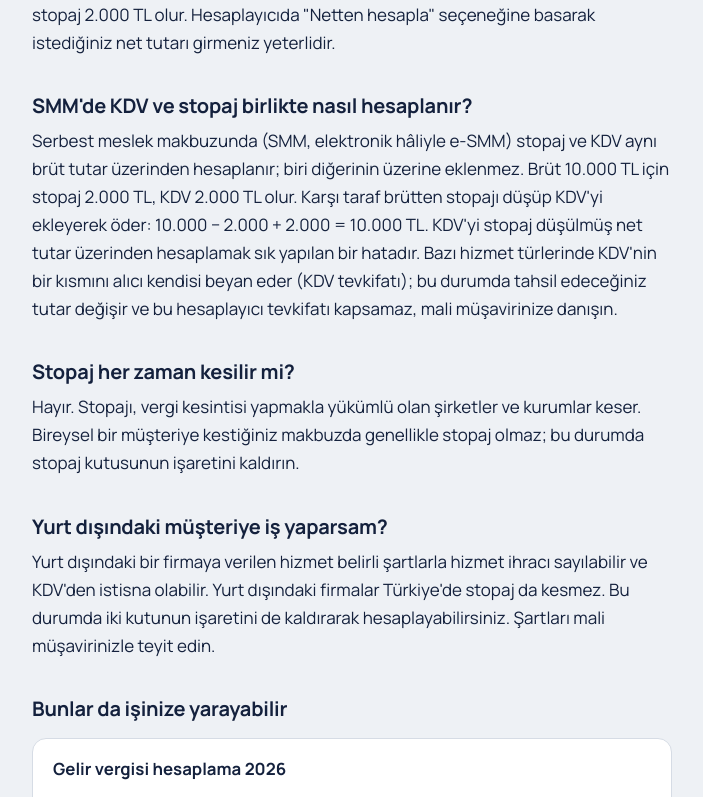
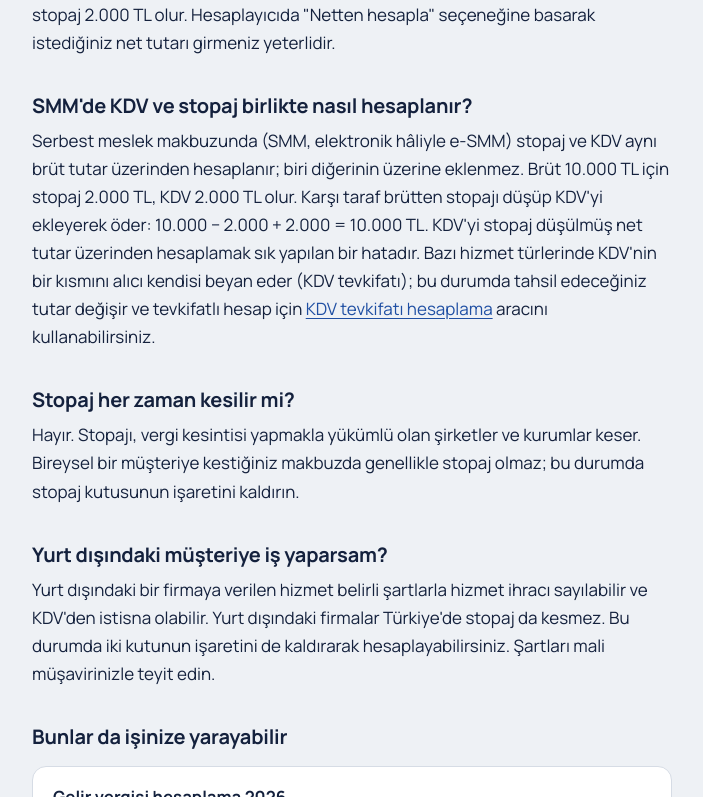
Before and after one commit to yavuzscvk-source/freelancer-vergi, a Next.js app: page /serbest-meslek-makbuzu in a window 1280 px wide. Shown: the part 1384-2181 px from the top of the page, without its empty margins (288-991 px from the left). Built offline with nearby package versions, Linux system fonts and the light colour scheme.

Commit message:
Update page.js

```diff
--- a/app/serbest-meslek-makbuzu/page.js
+++ b/app/serbest-meslek-makbuzu/page.js
@@ -28,7 +28,8 @@ export default function SerbestMeslekMakbuzu() {
       <p>Netten brüte stopaj hesaplama, net tutarın 0,80'e bölünmesiyle yapılır. Çünkü brüt tutardan %20 stopaj kesilince geriye %80'i kalır. Örneğin elinize 8.000 TL net geçmesini istiyorsanız brüt tutar 8.000 ÷ 0,80 = 10.000 TL olmalıdır; bu durumda stopaj 2.000 TL olur. Hesaplayıcıda "Netten hesapla" seçeneğine basarak istediğiniz net tutarı girmeniz yeterlidir.</p>
 
       <h2>SMM'de KDV ve stopaj birlikte nasıl hesaplanır?</h2>
-      <p>Serbest meslek makbuzunda (SMM, elektronik hâliyle e-SMM) stopaj ve KDV aynı brüt tutar üzerinden hesaplanır; biri diğerinin üzerine eklenmez. Brüt 10.000 TL için stopaj 2.000 TL, KDV 2.000 TL olur. Karşı taraf brütten stopajı düşüp KDV'yi ekleyerek öder: 10.000 − 2.000 + 2.000 = 10.000 TL. KDV'yi stopaj düşülmüş net tutar üzerinden hesaplamak sık yapılan bir hatadır. Bazı hizmet türlerinde KDV'nin bir kısmını alıcı kendisi beyan eder (KDV tevkifatı); bu durumda tahsil edeceğiniz tutar değişir ve bu hesaplayıcı tevkifatı kapsamaz, mali müşavirinize danışın.</p>
+      <p>Serbest meslek makbuzunda (SMM, elektronik hâliyle e-SMM) stopaj ve KDV aynı brüt tutar üzerinden hesaplanır; biri diğerinin üzerine eklenmez. Brüt 10.000 TL için stopaj 2.000 TL, KDV 2.000 TL olur. Karşı taraf brütten stopajı düşüp KDV'yi ekleyerek öder: 10.000 − 2.000 + 2.000 = 10.000 TL. KDV'yi stopaj düşülmüş net tutar üzerinden hesaplamak sık yapılan bir hatadır. Bazı hizmet türlerinde KDV'nin bir kısmını alıcı kendisi beyan eder (KDV tevkifatı); bu durumda tahsil edeceğiniz tutar değişir ve tevkifatlı hesap için <a href="/kdv-tevkifati-hesaplama">KDV tevkifatı hesaplama</a> aracını kullanabilirsiniz.</p>
+
 
 
       <h2>Stopaj her zaman kesilir mi?</h2>
```
